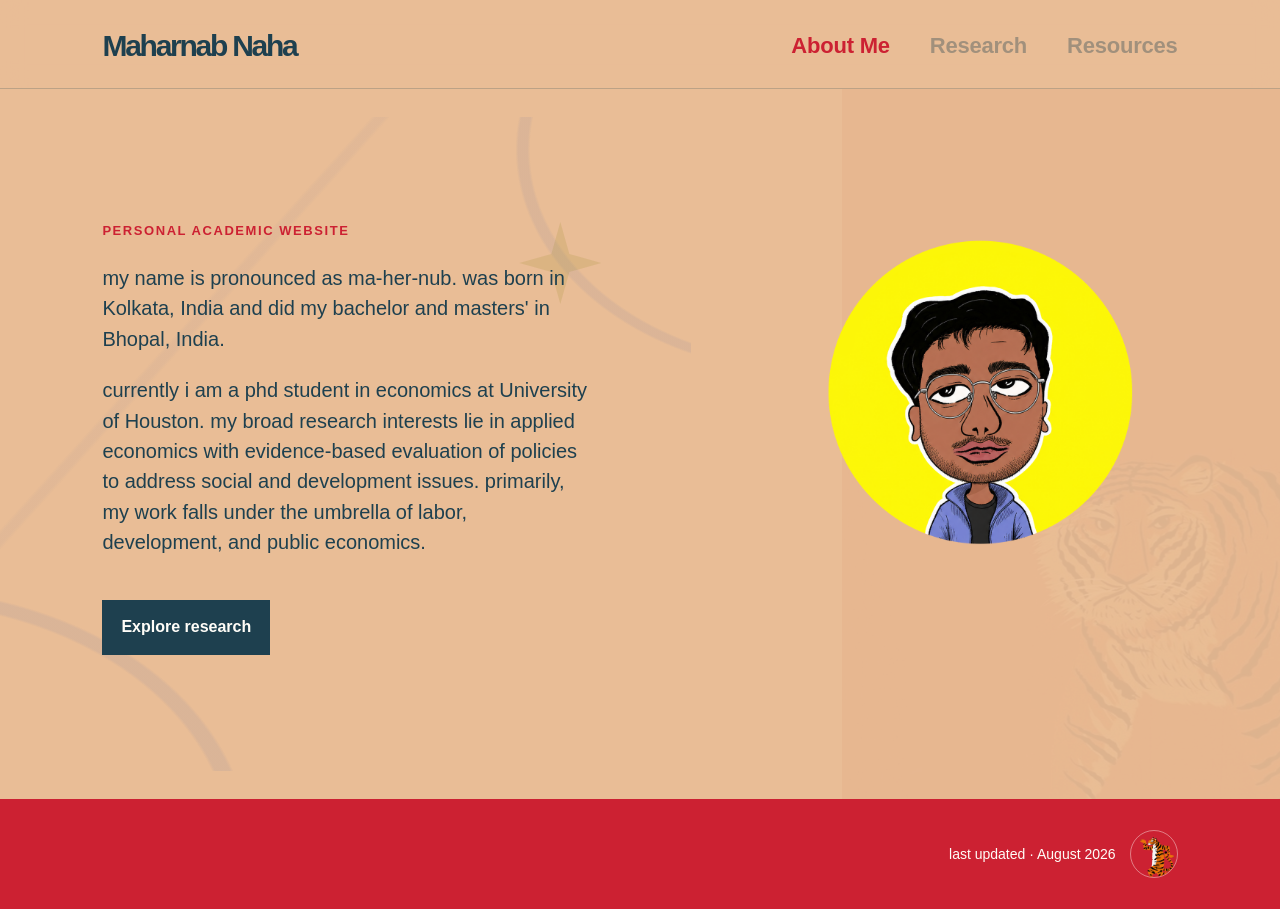
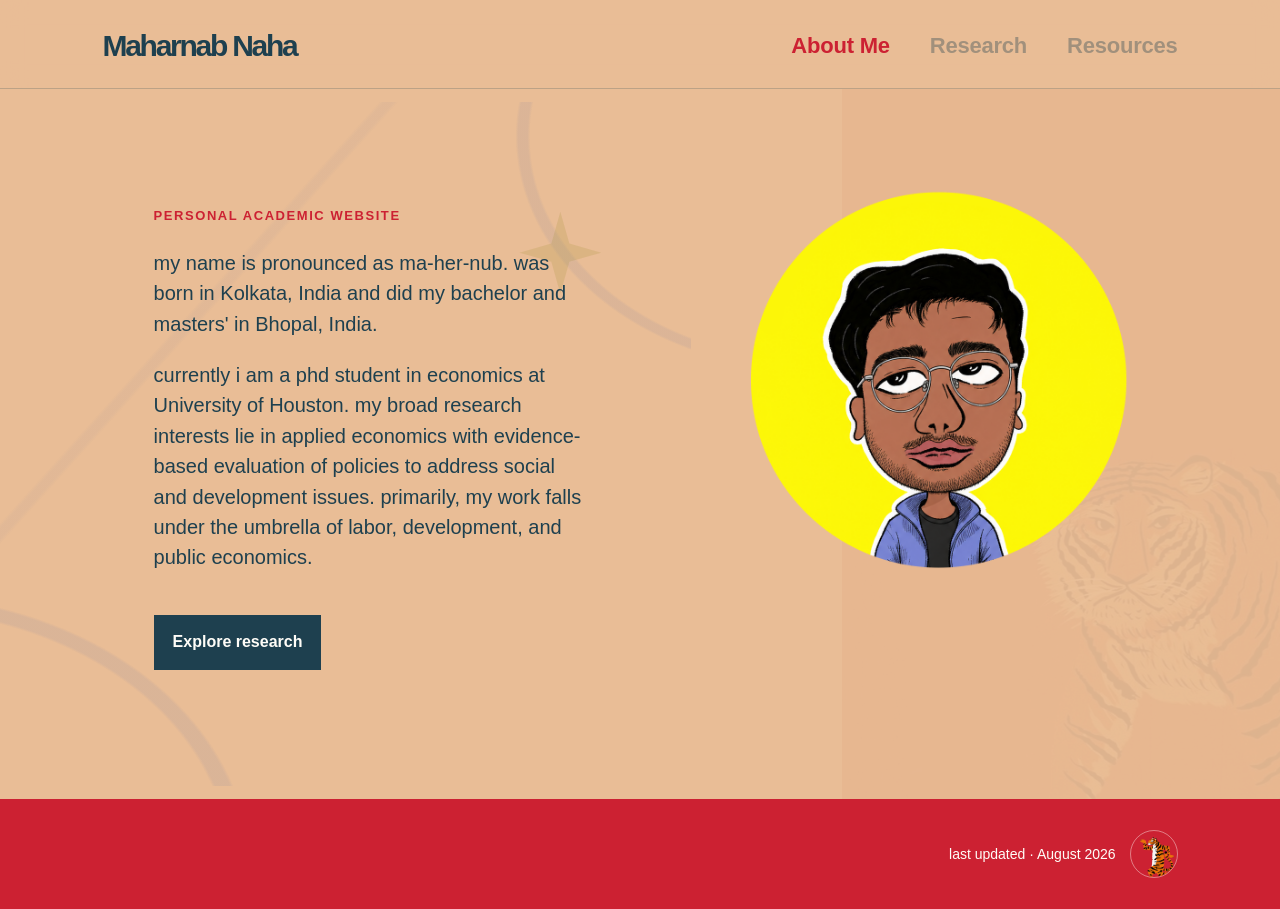
Before and after one commit to nahamaharnab/nahamaharnab.github.io, a Next.js app: page / in a window 1280 px wide. Built offline with nearby package versions, Linux system fonts and the light colour scheme.

Commit message:
Refine hero margins and mobile image order

```diff
--- a/app/globals.css
+++ b/app/globals.css
@@ -13,6 +13,7 @@
   --cloth-indigo: #6573a9;
   --cloth-mist: #aeb8de;
   --page-gutter: clamp(40px, 8vw, 150px);
+  --hero-copy-left: clamp(100px, 12vw, 220px);
 }
 
 * {
@@ -286,6 +287,25 @@ h1 {
   width: min(100%, 570px);
 }
 
+@media (min-width: 901px) {
+  .hero-copy {
+    padding-left: var(--hero-copy-left);
+    padding-right: var(--page-gutter);
+  }
+
+  .hero-portrait {
+    justify-content: flex-end;
+    overflow: visible;
+    padding: 28px max(0px, calc(var(--hero-copy-left) - 104px)) 28px 0;
+  }
+
+  .hero-portrait img {
+    flex-shrink: 0;
+    max-width: none;
+    width: 570px;
+  }
+}
+
 .research-section,
 .resources-section {
   isolation: isolate;
@@ -540,6 +560,7 @@ footer p {
 
   .hero-art {
     min-height: 410px;
+    order: -1;
     z-index: 1;
   }
 
```
